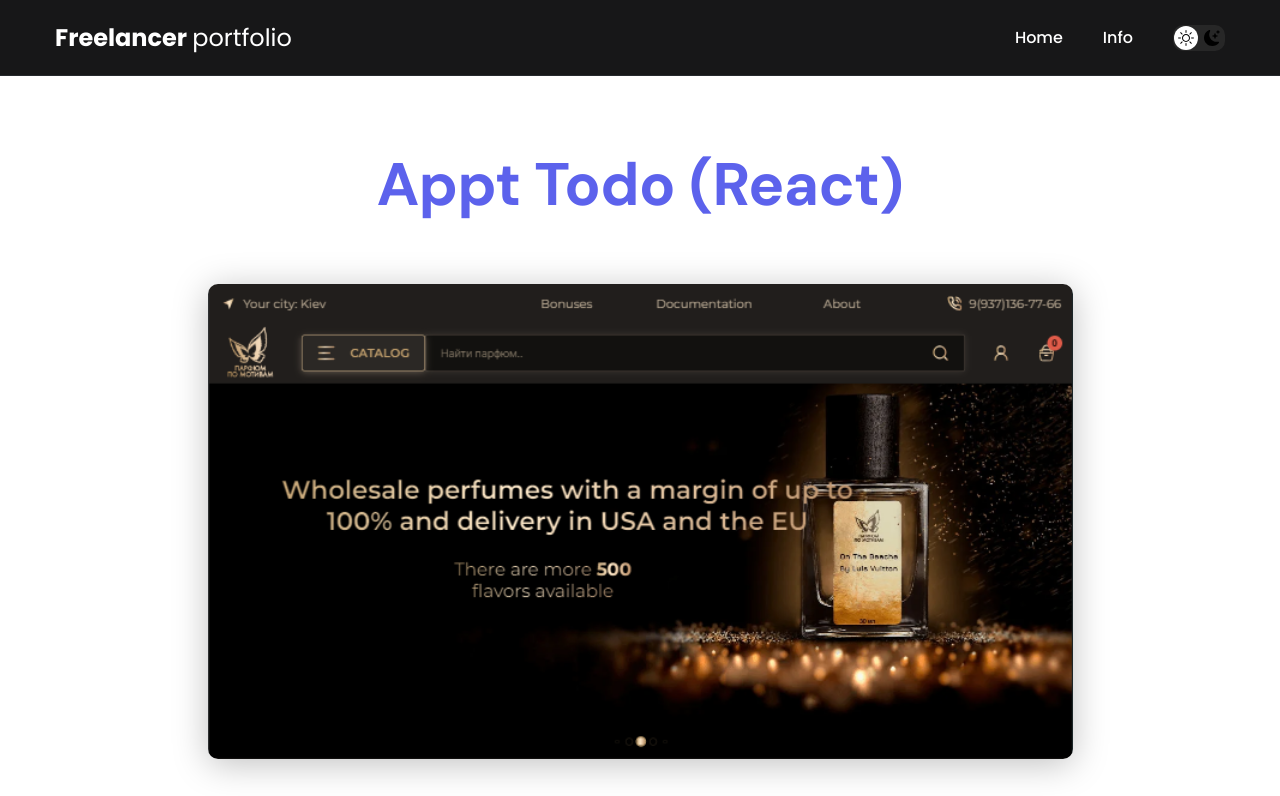
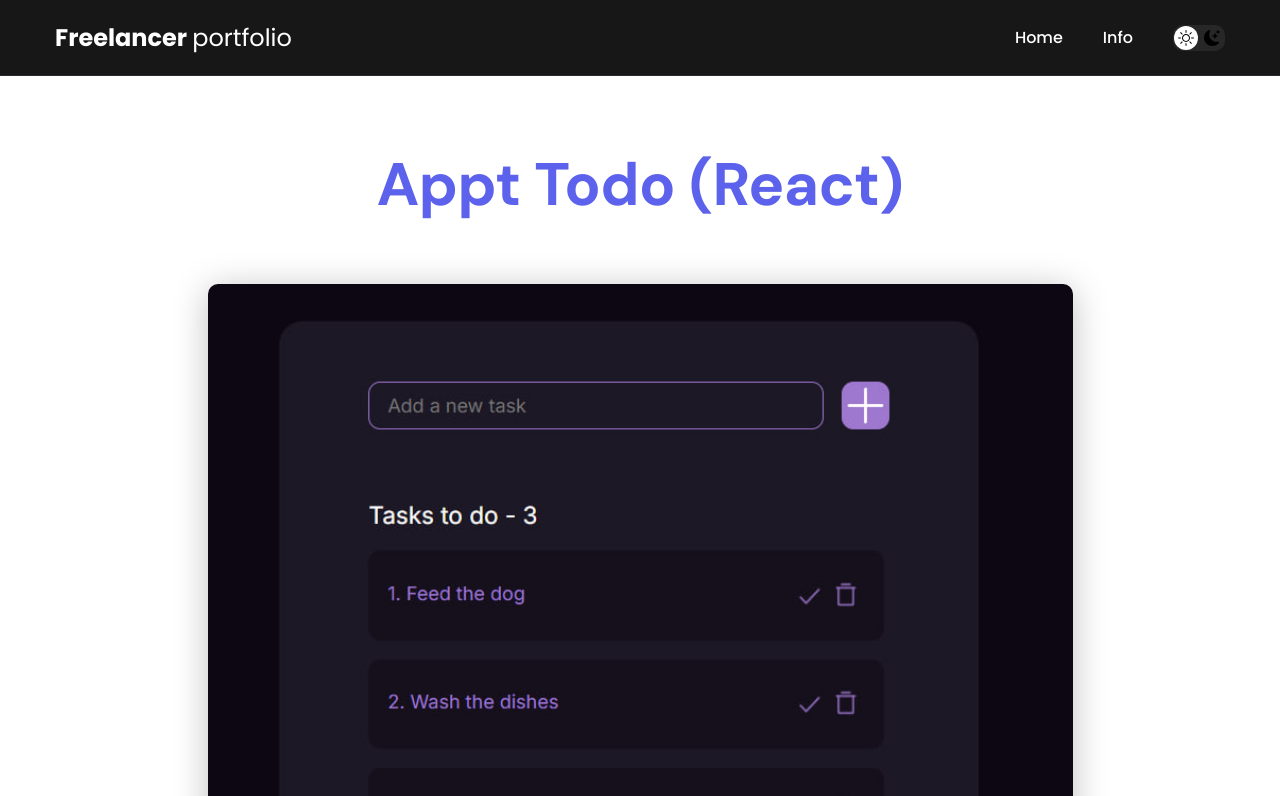
Before and after one commit to AlenVik/FromWeb, a plain HTML site: page project-6.html in a window 1280 px wide. Shown: the top 796 px of the page. Drawn offline with Linux system fonts and the light colour scheme.

Commit message:
Update project-6.html

```diff
--- a/project-6.html
+++ b/project-6.html
@@ -75,7 +75,7 @@
         </h2>
         <div class="projects__example">
           <a href="https://alenvik.github.io/AppTodo/" target="_blank">
-            <img class="projects__example-img" src="img/projects/PerfumShop.png" alt="picture">
+            <img class="projects__example-img" src="img/projects/AppTodo(React).jpg" alt="picture">
           </a>
           <p class="projects__example-text">
             Skills: React, JS
```
